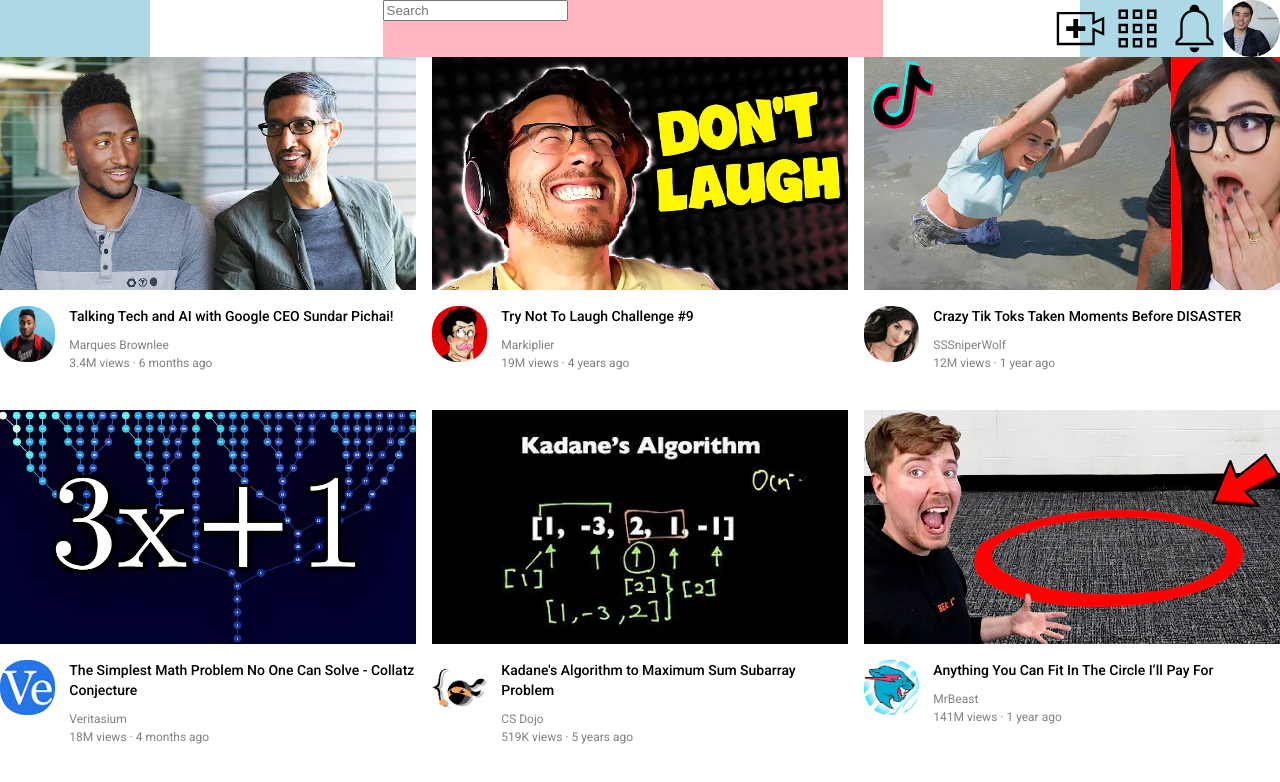
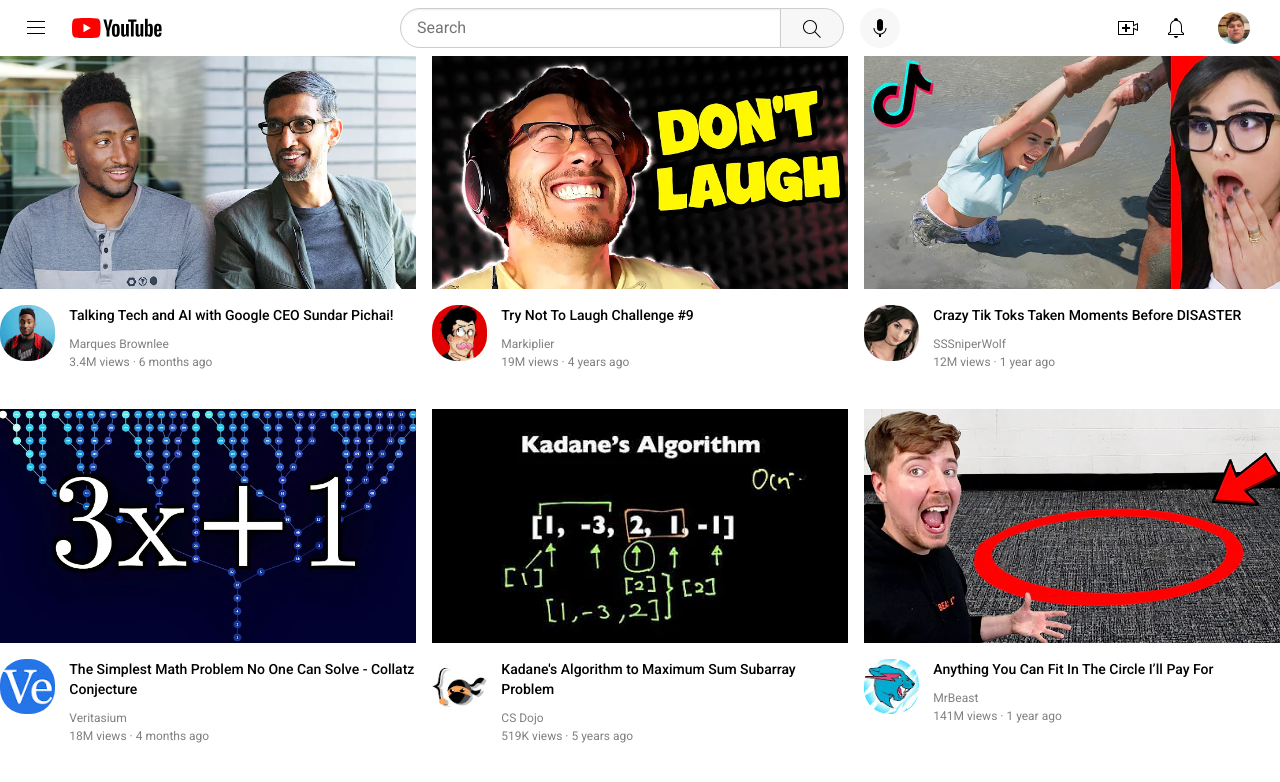
Before and after one commit to Dorfink/youtube-clone, a plain HTML site: page index.html in a window 1280 px wide. Drawn offline with Linux system fonts and the light colour scheme.

Commit message:
Added header using flexbox

```diff
--- a/index.html
+++ b/index.html
@@ -11,17 +11,32 @@
   </head>
   <body>
     <div class="header">
-      <div class="left-section"></div>
+      <div class="left-section">
+        <img class="hamburger-menu" src="icons/hamburger-menu.svg" />
+        <img class="youtube-logo" src="icons/youtube-logo.svg" />
+      </div>
+
       <div class="middle-section">
         <input class="search-bar" type="text" placeholder="Search" />
+        <button class="search-button">
+          <img class="search-icon" src="icons/search.svg" />
+        </button>
+        <button class="voice-search-button">
+          <img class="voice-search-icon" src="icons/voice-search-icon.svg" />
+        </button>
       </div>
+
       <div class="right-section">
-        <img src="icons/upload.svg" />
-        <img src="icons/youtube-apps.svg" />
-        <img src="icons/notifications.svg" />
-        <img src="icons/my-channel.jpeg" />
+        <button class="upload-button">
+          <img class="upload-icon" src="icons/upload.svg" />
+        </button>
+        <button class="notifications-button">
+          <img class="notifications-icon" src="icons/notifications.svg" />
+        </button>
+        <img class="my-channel-icon" src="pfp/my-channel.jpg" />
       </div>
     </div>
+
     <div class="stage">
       <div class="video-preview">
         <div>
--- a/styles/header.css
+++ b/styles/header.css
@@ -1,26 +1,92 @@
 .header {
-  height: 57px;
+  height: 56px;
   display: flex;
-  flex-direction: row;
   justify-content: space-between;
 }
 
 .left-section {
-  background-color: lightblue;
-  width: 150px;
+  display: flex;
+  align-items: center;
 }
+  .hamburger-menu {
+    height: 24px;
+    margin: 0 24px;
+  }
+  .youtube-logo {
+    height: 20px;
+  }
+
 
 .middle-section{
-  background-color: lightpink;
   flex: 1;
-  margin: 0 35px 0 70px;
+  margin: 0 29px 0 99px;
   max-width: 500px;
+  display: flex;
+  align-items: center;
 }
+  .search-bar {
+    flex: 1;
+    height: 36px;
+    width: 0;
+    border: 1px solid rgb(204, 204, 204);
+    border-top-left-radius: 20px;
+    border-bottom-left-radius: 20px;
+    padding-left: 16px;
+    font-size: 16px;
+    box-shadow: inset 0 1px 2px 0 rgb(238, 238, 238)
+  }
+  .search-bar::placeholder {
+    font-family: Roboto, Arial;
+    font-size: 16px;
+  }
+  .search-button {
+    height: 40px;
+    width: 64px;
+    background-color: rgb(247, 247, 247);
+    border: 1px solid rgb(204, 204, 204);
+    border-top-right-radius: 20px;
+    border-bottom-right-radius: 20px;
+    margin-left: -1px;
+    margin-right: 16px;
+  }
+    .search-icon {
+      height: 24px;
+      margin-top: 4px;
+    }
+  .voice-search-button {
+    height: 40px;
+    width: 40px;
+    border: none;
+    border-radius: 20px;
+    background-color: rgb(247, 247, 247);
+    margin-top: -1px;
+  }
+    .voice-search-icon {
+      height: 24px;
+      margin-top: 4px;
+    }
 
 .right-section {
-  background-color: lightblue;
-  width: 200px;
   display: flex;
-  flex-direction: row;
+  flex-shrink: 0;
+  align-items: center;
   justify-content: end;
+  width: 182px;
+  margin-right:30px;
 }
+  .upload-button, .notifications-button {
+    height: 24px;
+    width: 24px;
+    border:none;
+    background-color: white;
+    margin-left: 24px;
+    margin-top: -3px;
+  }
+    .upload-icon, .notifications-icon {
+      height: 24px;
+    }
+  .my-channel-icon {
+    width: 32px;
+    border-radius: 16px;
+    margin-left:36px;
+  }
```
Also changed, not shown: icons/my-channel.jpeg (deleted), icons/search.svg (added), icons/youtube-apps.svg (deleted), pfp/my-channel.jpg (added).
